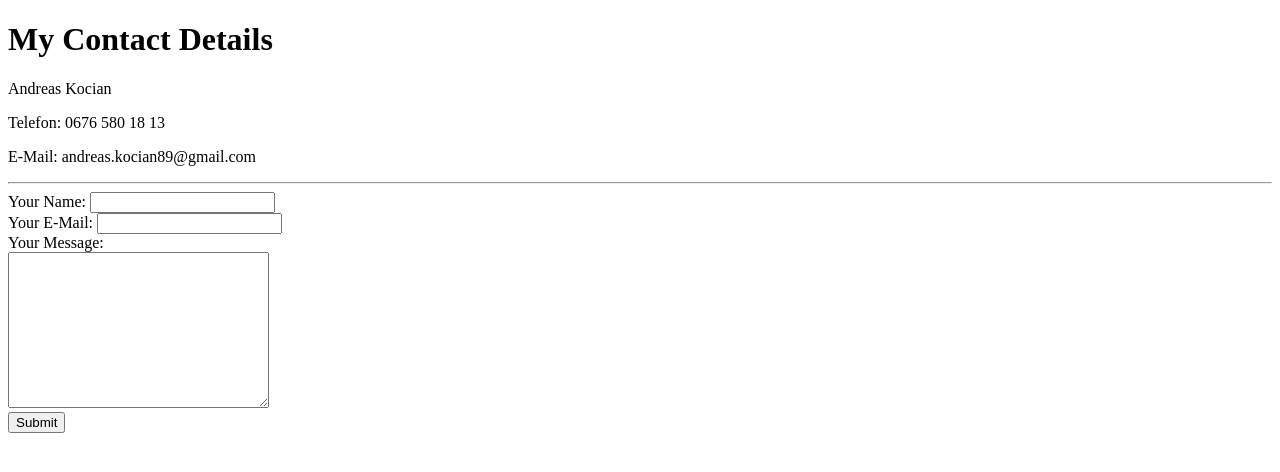
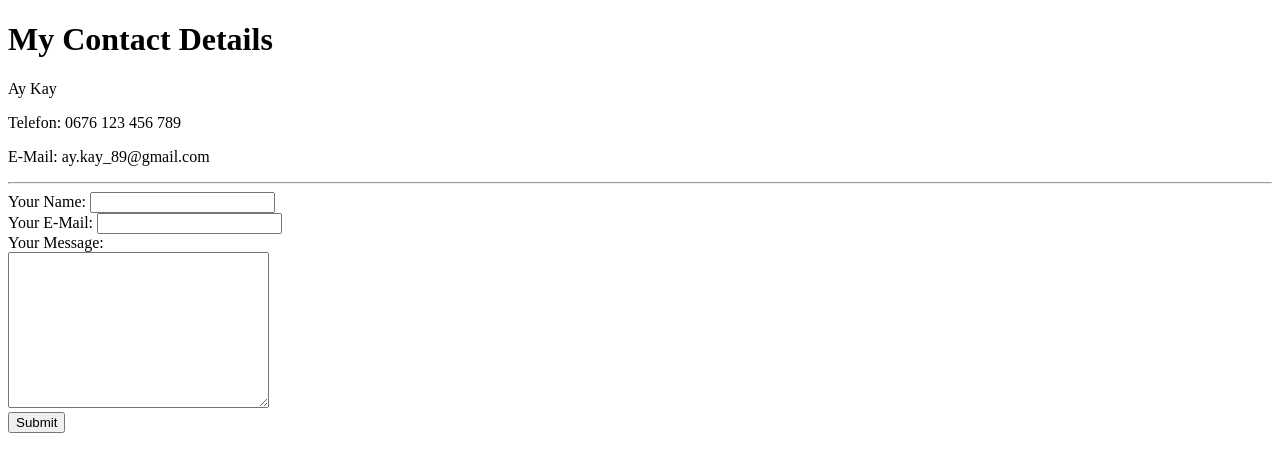
Before and after one commit to AyKay89/cv, a plain HTML site: page contact.html in a window 1280 px wide. Drawn offline with Linux system fonts and the light colour scheme.

Commit message:
Add files via upload

```diff
--- a/contact.html
+++ b/contact.html
@@ -6,17 +6,17 @@
   </head>
   <body>
     <h1>My Contact Details</h1>
-    <p>Andreas Kocian</p>
-    <p>Telefon: 0676 580 18 13</p>
-    <p>E-Mail: andreas.kocian89@gmail.com</p>
+    <p>Ay Kay</p>
+    <p>Telefon: 0676 123 456 789</p>
+    <p>E-Mail: ay.kay_89@gmail.com</p>
     <hr>
-    <form action="mailto:andreas.kocian89@gmail.com" method="post" enctype="text/plain">
+    <form action="mailto:andreas.kay@gmail.com" method="post" enctype="text/plain">
       <label>Your Name:</label>
       <input type="text" name="yourName" value=""><br>
       <label>Your E-Mail:</label>
       <input type="email" name="yourEmail" value=""><br>
       <label>Your Message:</label><br>
-      <textarea name="yourMessage" rows="10" cols="30"></textarea><br>
+      <textarea name="name" rows="10" cols="30"></textarea><br>
       <input type="submit" name="">
     </form>
   </body>
```
